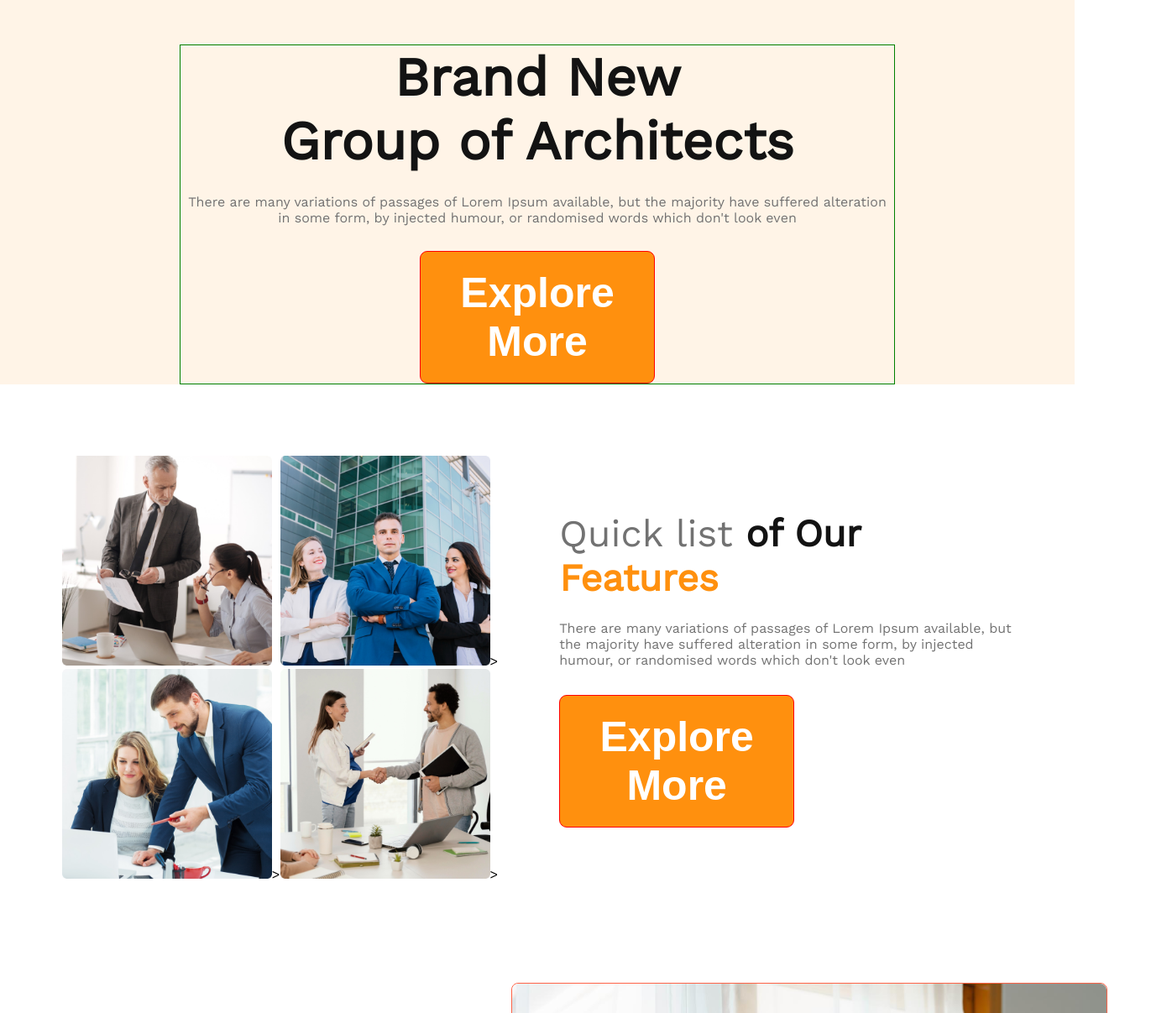
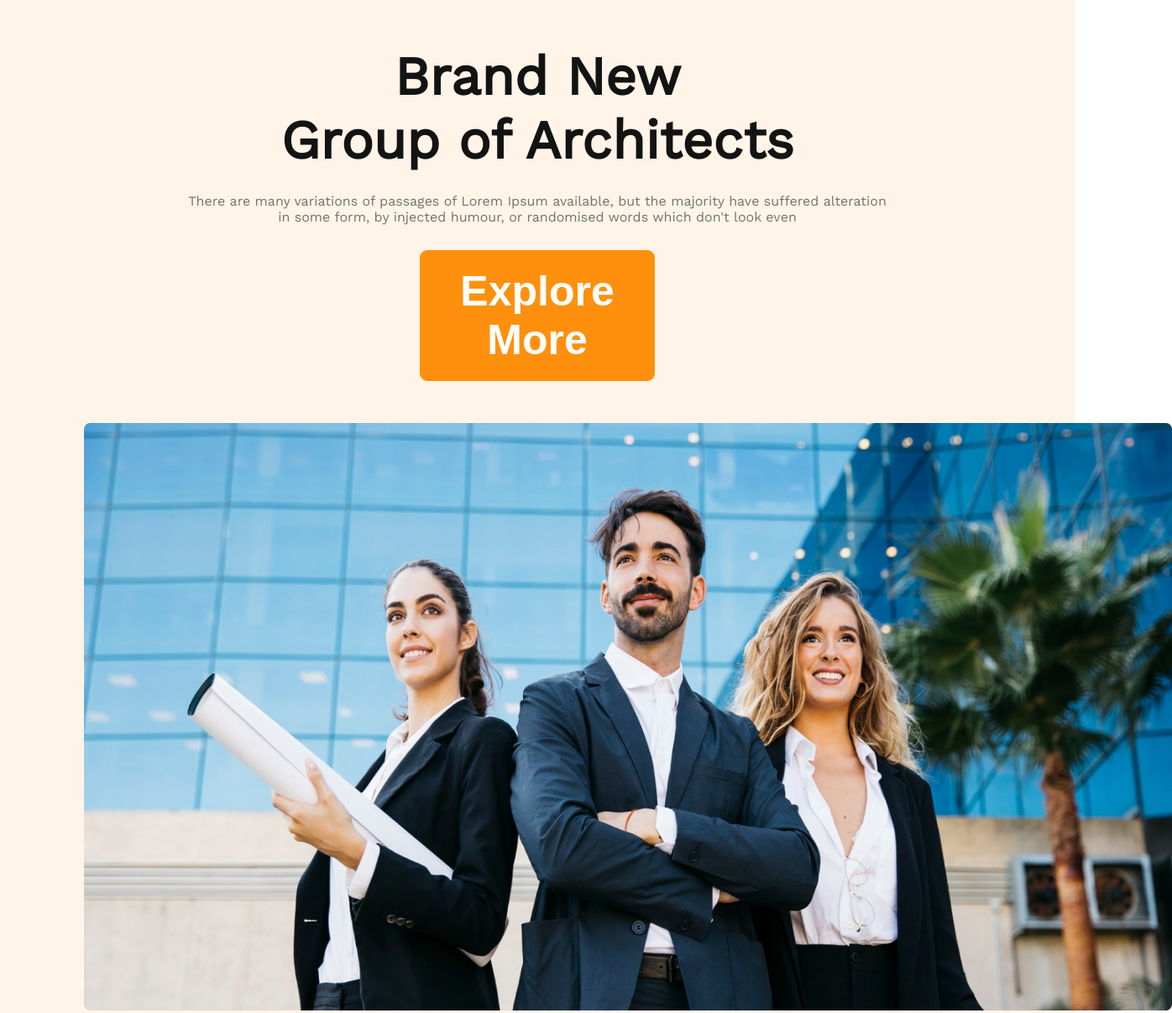
Before and after one commit to jakariamasum/G3-Architecture, a plain HTML site: page index.html in a window 1280 px wide. Shown: the part 77-1284 px from the top of the page at 84% size, 1396 px wide, since content can reach past the window. Drawn offline with nearby package versions, Linux system fonts and the light colour scheme.

Commit message:
banner section done

```diff
--- a/index.html
+++ b/index.html
@@ -25,16 +25,17 @@
             </ul>
         </nav>
         <div class="banner">
+            <div class="banner-details">
                 <div class="banner-info">
                     <h1 class="banner-title">Brand New <br>
                         Group of Architects
                         </h1>
                     <p class="banner-subtitle">There are many variations of passages of Lorem Ipsum available, but the majority have suffered alteration in some form, by injected humour, or randomised words which don't look even</p>
                     <button class="btn">Explore More</button>
-
-                <!-- <div class="banner-img">
-                    <img src="images/banner.png" alt="">
-                </div> -->
+                </div>
+            </div>
+            <div class="bannaer-img">
+                <img src="images/banner.png" alt="" class="banner-pic">
             </div>
         </div>
     </header>
--- a/style.css
+++ b/style.css
@@ -5,7 +5,7 @@
     margin: 0;
     padding: 0;
 }
-
+/* General */
 body {
     font-family: 'Work Sans', sans-serif;
 }
@@ -29,8 +29,6 @@ nav {
     display: flex;
     align-items: center;
     justify-content: space-between;
-    /* max-width: 1400px;
-    margin: 0 auto; */
     padding: 0 25px;
     height: 80px;
 }
@@ -44,19 +42,15 @@ nav>ul {
 /* navbar section responsive for mobile */
 
 
-.banner {
-    /* text-align: center; */
+.banner-details {
     display: flex;
     justify-content: center;
-    /* flex-direction: column; */
 }
 
 .banner-info {
-    border: 1px solid green;
     margin-top: 50px;
     text-align: center;
     width: 850px;
-    /* height: 50px; */
 }
 
 .banner-title {
@@ -81,7 +75,12 @@ nav>ul {
     font-weight: 600;
     font-size: 20px;
 }
-
+.banner-pic{
+    width: 1296px;
+    height: 700px;
+    margin-top: 50px;
+    margin-bottom: 45px;
+}
 
 /* feature section */
 .features {
@@ -124,16 +123,13 @@ nav>ul {
     color: #727272;
 }
 .experience-button{
-    /* padding:30px; */
     display: flex;
     justify-content: center;
-    border: 1px solid green;
 
 
 }
 .btn{
     width: 280px;
-    border: 1px solid red;
     font-weight: 700;
     font-size: 50px;
     top:-80%;
@@ -161,7 +157,6 @@ nav>ul {
     color: #131313;
     margin: 40px 0 20px 0;
     border-left: 4px solid #FF900E;
-    ;
     padding-left: 25px;
 }
 
@@ -178,7 +173,6 @@ nav>ul {
 .features-list {
     padding: 25px 40px 30px 30px;
     margin-bottom: 20px;
-    border: 1px solid red;
     box-shadow: 0px 4px 30px rgba(0, 0, 0, 0.06);
     border-radius: 8px;
     width: 80%;
@@ -194,19 +188,21 @@ nav>ul {
 .features-img {
     width: 100%;
     height: 100%;
-    border: 1px solid tomato;
     border-radius: 8px;
+    position: relative;
 }
 
 
 /* facts section */
 
-.facts-title {
+.facts-title{
     font-weight: 700;
     font-size: 45px;
     color: #131313;
     margin-bottom: 25px;
+    margin-top: 120px;
 }
+
 
 .facts-subtitle {
     color: #727272;
```
Lines whose indentation alone changed are shown as unchanged.
